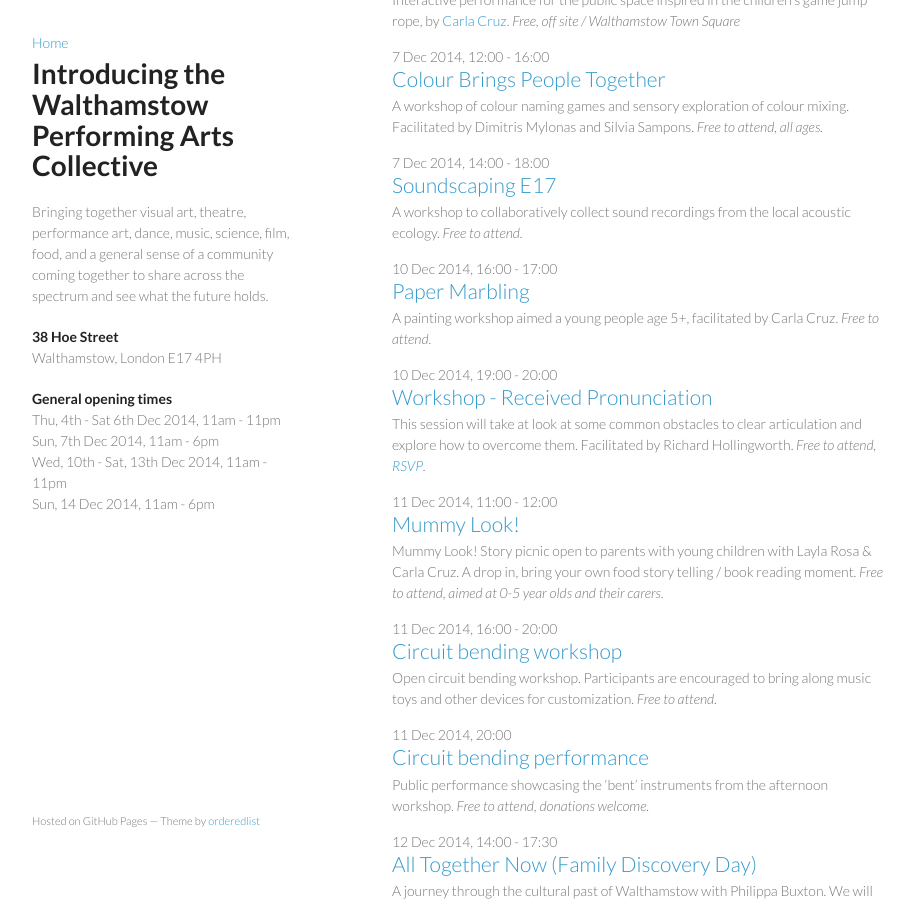
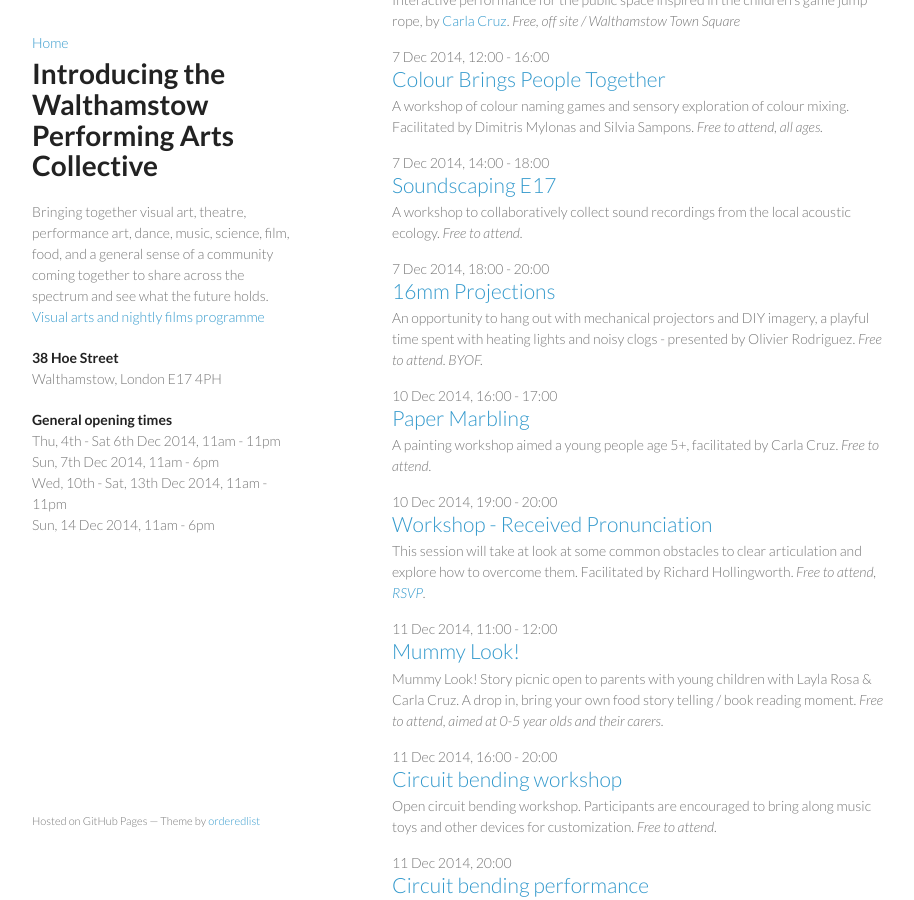
Before and after one commit to arts-walthamstow/arts-walthamstow.github.io, a Jekyll site: the page built from events/index.html, in a window 1280 px wide and 900 px high, scrolled down 1294 px. Shown: the whole window, without its empty margins (178-1092 px from the left). Built offline with Jekyll 4.4.1, drawn with Linux system fonts in a browser that asks for light colours.

Commit message:
add visual arts placeholder

```diff
--- a/_includes/header_events.html
+++ b/_includes/header_events.html
@@ -16,15 +16,18 @@
 
   <p>
     {% if page.title %}
-      <a href='/events' title='events'>View full programme.</a>
+      <a href='/events' title='events'>View full programme</a>
     {% else %}
       Bringing together visual art, theatre, performance art, dance, music, science, film, food, and a general sense of a community coming together to share across the spectrum and see what the future holds.
     {% endif %}
+   <br>
+    <a href='/arts/2014/12/04/visual-arts-and-films.html'>Visual arts and nightly films programme</a>
   </p>
+
   <p>
     <strong>38 Hoe Street</strong><br>
     Walthamstow, London E17 4PH
-</p>
+  </p>
   <ul>
   <li><strong>General opening times</strong></li>
     <li>Thu, 4th - Sat 6th Dec 2014, 11am - 11pm</li>
--- /dev/null
+++ b/_posts/2014-12-07-16mm-projections.md
@@ -0,0 +1,13 @@
+---
+layout: post
+title:  "16mm Projections"
+date:   2014-12-07 18:00:00
+end_date: 2014-12-07 20:00:00
+categories: event
+ticketing: "Free to attend. BYOF."
+image: "2014/12/the-kids.jpg"
+image-alt: "16mm setup, source: Olivier Rodriguez"
+---
+An opportunity to hang out with mechanical projectors and DIY imagery, a playful time spent with heating lights and noisy clogs - presented by Olivier Rodriguez.
+
+BYOF - bring your own film.
```
Also changed, not shown: _posts/2014-12-04-visual-arts-and-films.md (added, +7 -0 lines), _posts/2014-12-11-circuit-bending-workshop.md (+2 -0 lines), assets/2014/12/better-out-than-in.jpg, assets/2014/12/circuit-bending.jpg (added), assets/2014/12/jump-rope.jpg, assets/2014/12/potterc-041226-joshua_weiner-2.jpg, assets/2014/12/the-kids.jpg (added).
